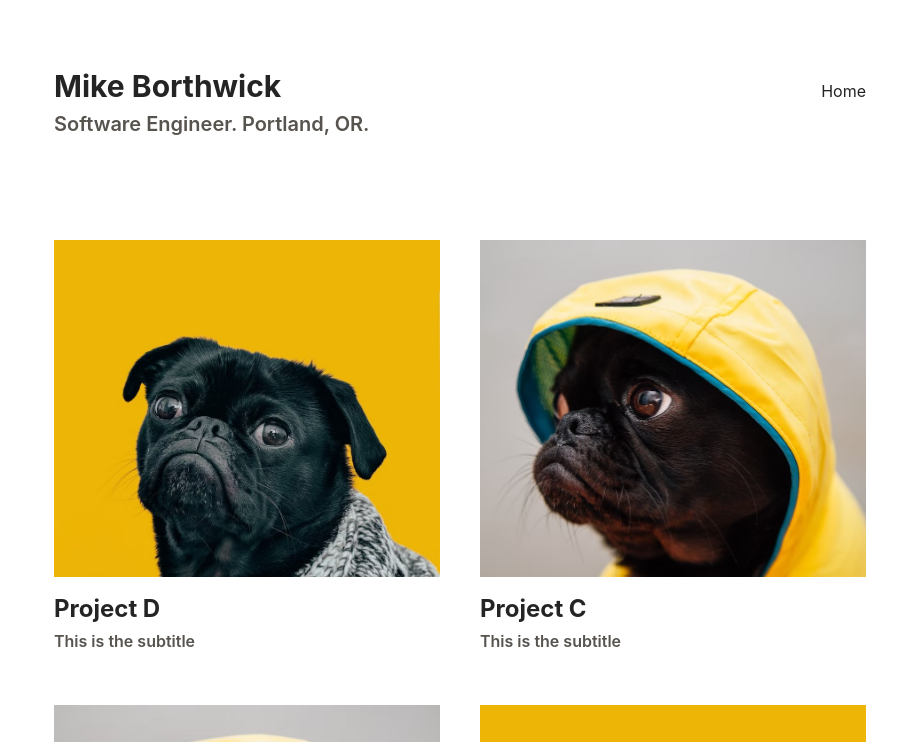
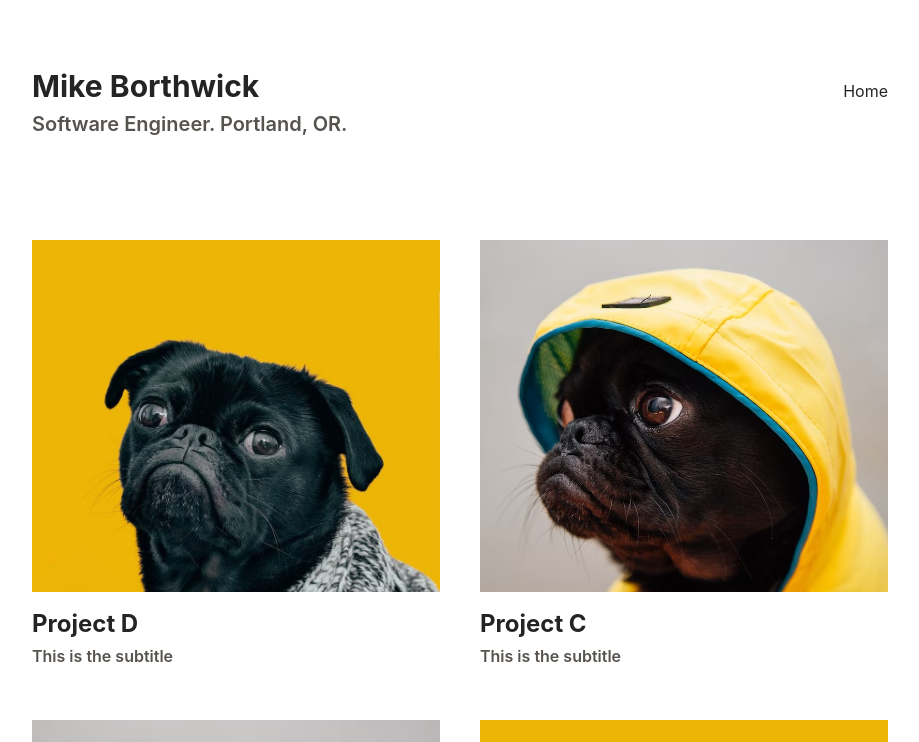
Before and after one commit to mhborthwick/mhborthwick.com, a React (Vite) app: page / in a window 1280 px wide. Shown: the top 742 px of the page, without its empty margins (180-1099 px from the left). Built offline with nearby package versions, Linux system fonts and the light colour scheme.

Commit message:
adjust layout width

```diff
--- a/src/styles/index.css
+++ b/src/styles/index.css
@@ -20,7 +20,7 @@
 }
 
 #root {
-  max-width: 980px;
+  max-width: 1024px;
   margin: 0 auto;
 }
 
```
